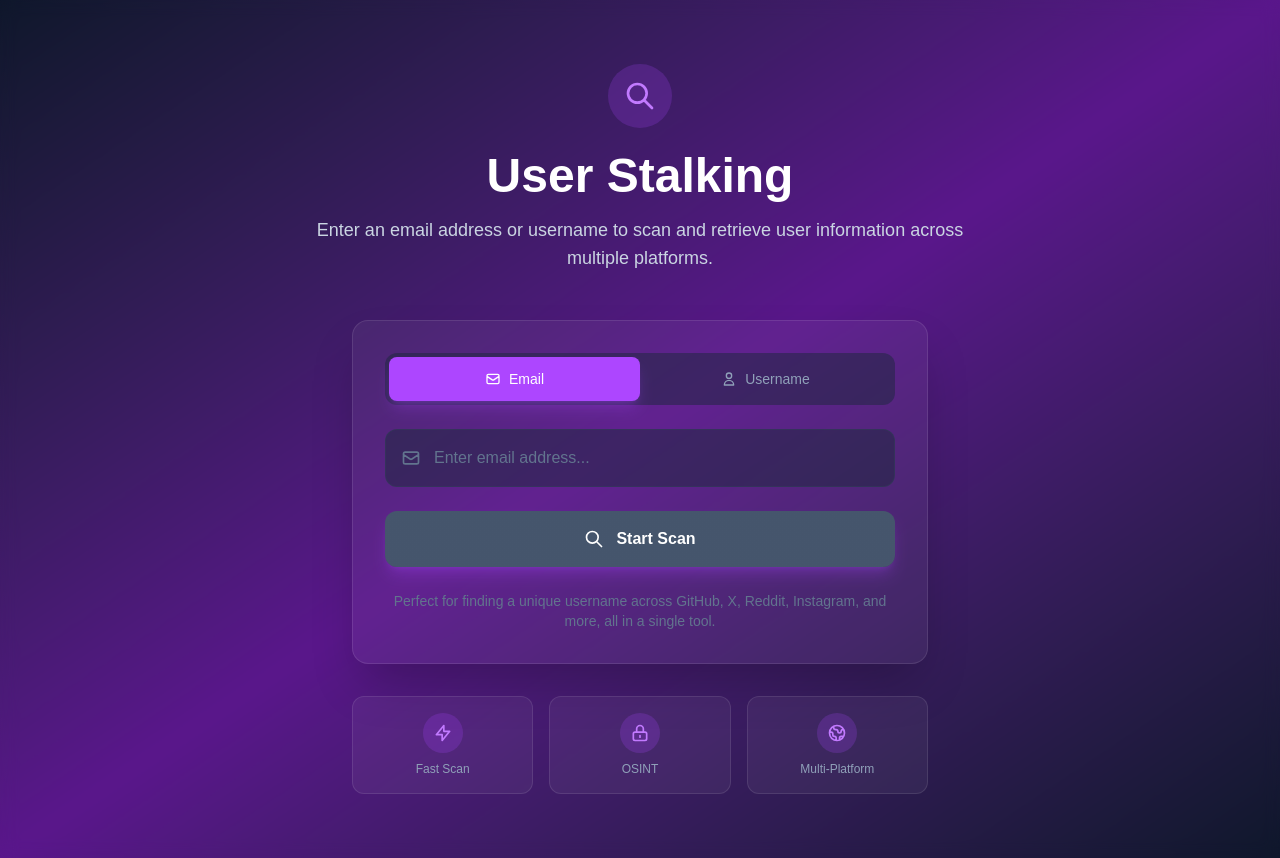
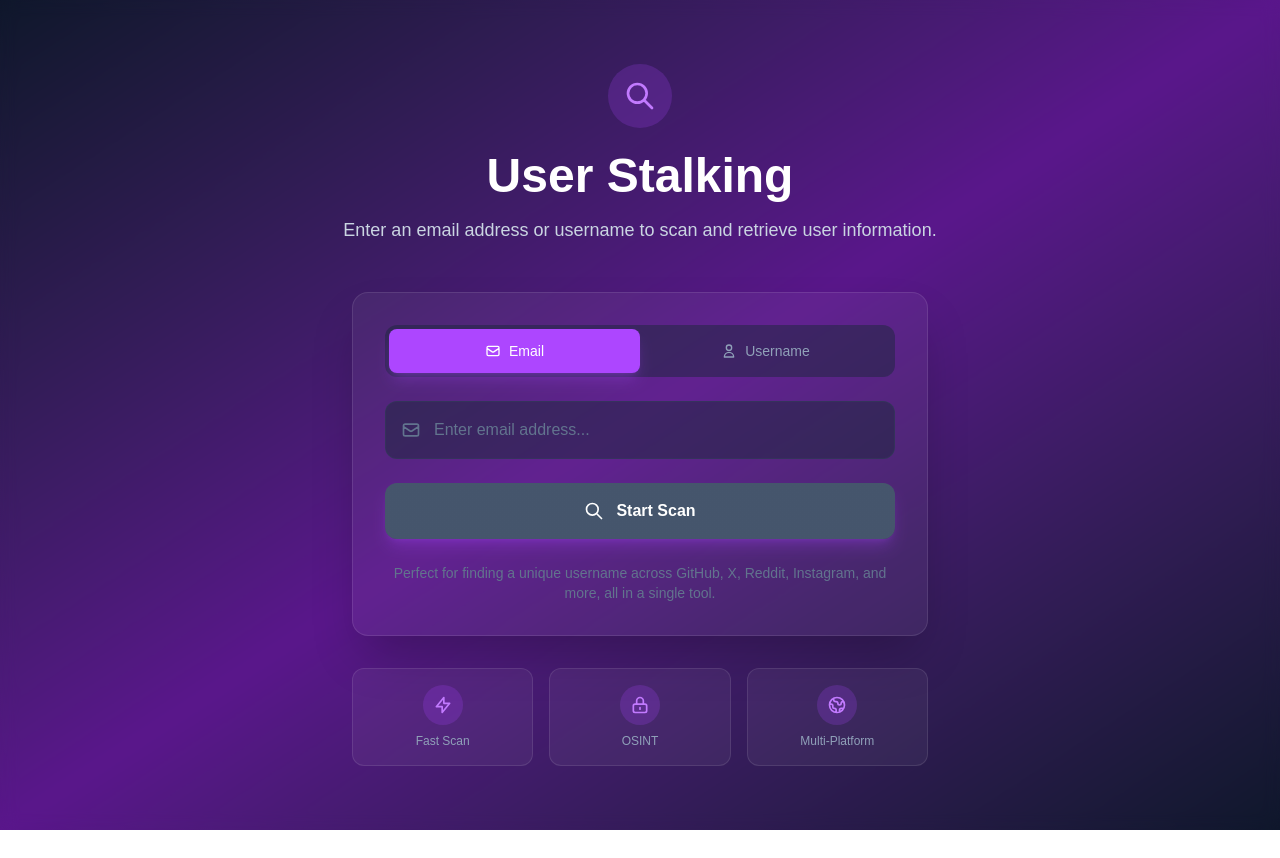
Before and after one commit to minh1997/user-stalking, a Next.js app: page / in a window 1280 px wide. After the commit the page ends 830 px from the top, so only its background shows below. Built offline with nearby package versions, Linux system fonts and the light colour scheme.

Commit message:
update info

```diff
--- a/src/app/page.tsx
+++ b/src/app/page.tsx
@@ -26,7 +26,7 @@ export default function Home() {
               User Stalking
             </h1>
             <p className="text-lg text-slate-300 max-w-2xl mx-auto">
-              Enter an email address or username to scan and retrieve user information across multiple platforms.
+              Enter an email address or username to scan and retrieve user information.
             </p>
           </div>
 
```
